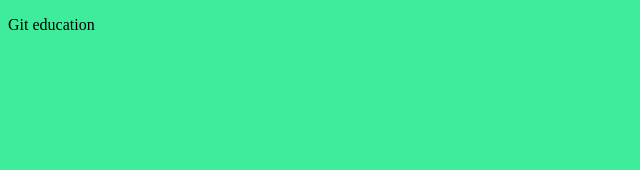
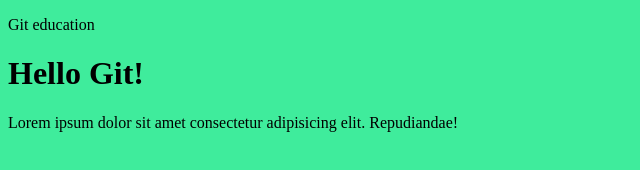
Before and after one commit to NikitaML/Trash, a plain HTML site: page index.html in a window 1280 px wide. Shown: the whole page, without its empty margins (0-640 px from the left). Drawn offline with Linux system fonts and the light colour scheme.

Commit message:
first change

```diff
--- a/index.html
+++ b/index.html
@@ -8,7 +8,8 @@
 </head>
 <body>
     <p>Git education</p>
-
+<h1>Hello Git!</h1>
+<p>Lorem ipsum dolor sit amet consectetur adipisicing elit. Repudiandae!</p>
     <script src="js/main.js"></script>
 </body>
 </html>
--- a/scss/style.scss
+++ b/scss/style.scss
@@ -1,3 +1,8 @@
 body{
     background-color: rgb(63, 236, 156);
+    text-align: center;
 }
+p{
+    font-size: 10px;
+    color: mix($color: #16775a, $color: #5661f3, $weight: 0.5);
+}
```
